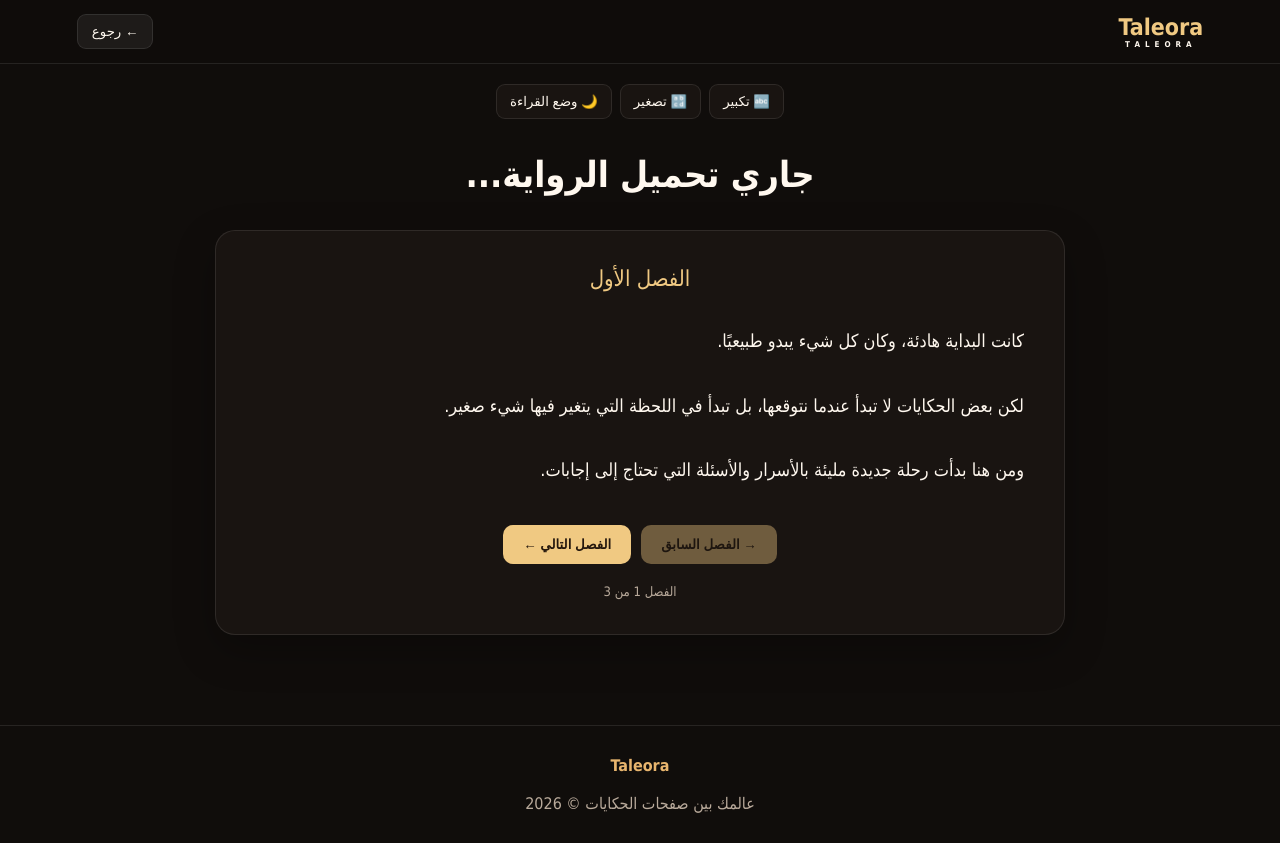
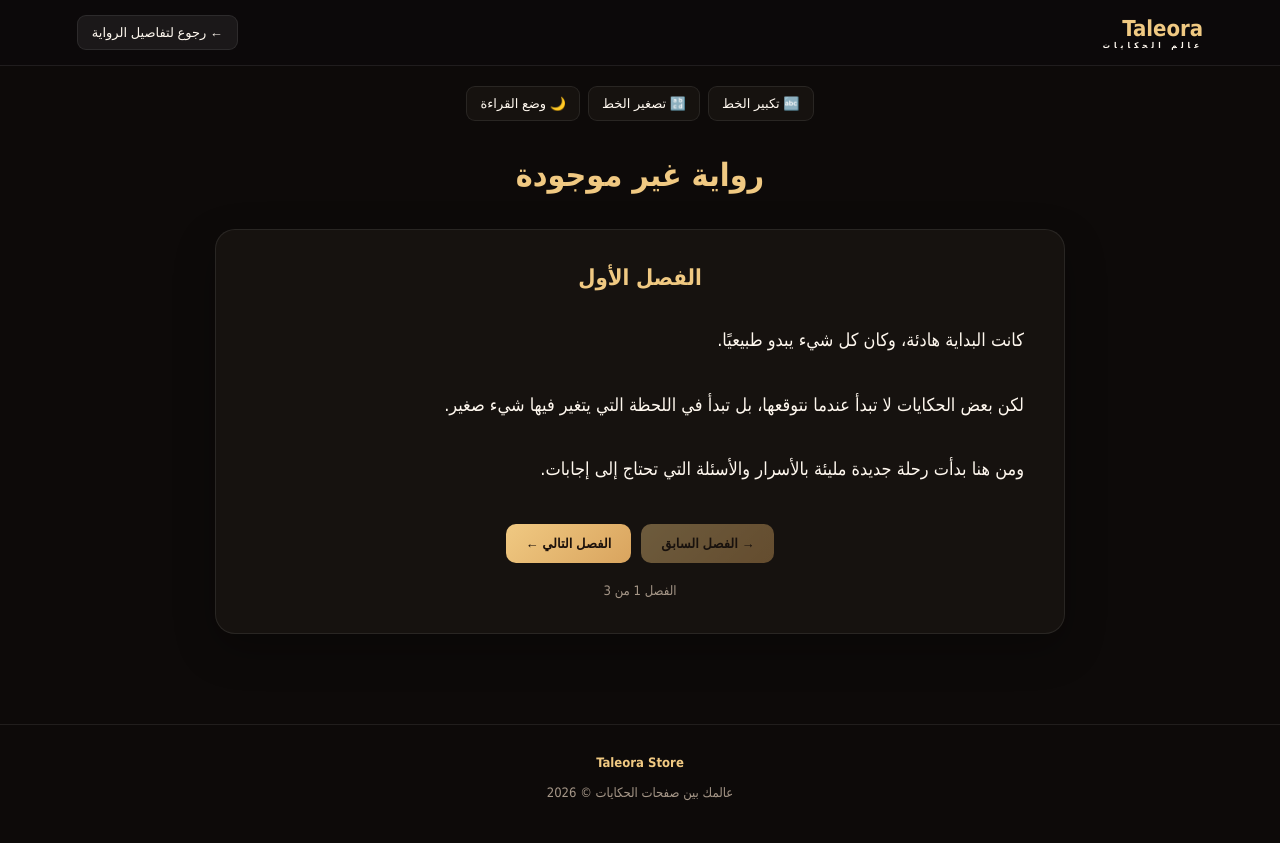
Before and after one commit to Yahia681/yahia681.github.io-, a plain HTML site: page reader.html in a window 1280 px wide. Drawn offline with Linux system fonts and the light colour scheme.

Commit message:
Update styles and text content in reader.html

```diff
--- a/reader.html
+++ b/reader.html
@@ -10,12 +10,13 @@
 <style>
 
 :root{
-  --bg:#100d0b;
-  --card:#191411;
+  --bg:#0d0a09;
+  --card:#16120f;
   --text:#fff8ef;
-  --muted:#b9aa9b;
-  --gold:#f0c982;
-  --line:#ffffff18;
+  --muted:#a69788;
+  --gold:#d9a45e;
+  --gold2:#f0c982;
+  --line:#ffffff15;
 }
 
 *{
@@ -38,6 +39,7 @@ body.reading{
   --text:#30261e;
   --muted:#75685b;
   --gold:#8b5a25;
+  --gold2:#5a3812;
   --line:#00000015;
 }
 
@@ -52,10 +54,10 @@ header{
   justify-content:space-between;
   align-items:center;
 
-  padding:14px 6%;
+  padding:15px 6%;
 
-  background:#100d0bed;
-  backdrop-filter:blur(12px);
+  background:#0d0a0be8;
+  backdrop-filter:blur(15px);
 
   border-bottom:1px solid var(--line);
 }
@@ -65,8 +67,8 @@ body.reading header{
 }
 
 .logo{
-  color:var(--gold);
-  font-size:23px;
+  color:var(--gold2);
+  font-size:22px;
   font-weight:900;
 }
 
@@ -74,7 +76,7 @@ body.reading header{
   display:block;
   color:var(--text);
   font-size:8px;
-  letter-spacing:5px;
+  letter-spacing:4px;
   text-align:center;
 }
 
@@ -85,6 +87,7 @@ body.reading header{
   padding:9px 14px;
   border-radius:9px;
   cursor:pointer;
+  font-size:13px;
 }
 
 /* أدوات القراءة */
@@ -111,6 +114,7 @@ body.reading header{
   border-radius:9px;
 
   cursor:pointer;
+  font-size:13px;
 }
 
 /* الصفحة */
@@ -128,12 +132,14 @@ body.reading header{
 }
 
 .title h1{
-  font-size:36px;
+  font-size:32px;
   margin:0 0 10px;
+  color:var(--gold2);
 }
 
 .author{
-  color:var(--gold);
+  color:var(--muted);
+  font-size:14px;
 }
 
 /* الكتاب */
@@ -155,11 +161,12 @@ body.reading header{
 .chapter{
   text-align:center;
 
-  color:var(--gold);
+  color:var(--gold2);
 
   font-size:22px;
 
   margin-bottom:30px;
+  font-weight:bold;
 }
 
 #story{
@@ -182,9 +189,9 @@ body.reading header{
 }
 
 .nav{
-  background:var(--gold);
+  background:linear-gradient(135deg, var(--gold2), var(--gold));
 
-  color:#24170d;
+  color:#1c110b;
 
   border:0;
 
@@ -195,6 +202,7 @@ body.reading header{
   cursor:pointer;
 
   font-weight:900;
+  font-size:13px;
 }
 
 .nav:disabled{
@@ -220,6 +228,7 @@ footer{
   border-top:1px solid var(--line);
 
   color:var(--muted);
+  font-size:13px;
 }
 
 /* الموبايل */
@@ -227,7 +236,7 @@ footer{
 @media(max-width:600px){
 
   .title h1{
-    font-size:29px;
+    font-size:26px;
   }
 
   .content{
@@ -255,7 +264,7 @@ footer{
 Taleora
 
 <small>
-TALEORA
+عالم الحكايات
 </small>
 
 </div>
@@ -264,7 +273,7 @@ TALEORA
 class="back"
 onclick="goBack()"
 >
-← رجوع
+← رجوع لتفاصيل الرواية
 </button>
 
 </header>
@@ -278,14 +287,14 @@ onclick="goBack()"
 class="tool"
 onclick="changeFont(1)"
 >
-🔤 تكبير
+🔤 تكبير الخط
 </button>
 
 <button
 class="tool"
 onclick="changeFont(-1)"
 >
-🔡 تصغير
+🔡 تصغير الخط
 </button>
 
 <button
@@ -381,8 +390,8 @@ id="progress"
 
 <footer>
 
-<strong style="color:#e8b56e">
-Taleora
+<strong style="color:var(--gold2)">
+Taleora Store
 </strong>
 
 <br><br>
@@ -395,7 +404,7 @@ Taleora
 <script>
 
 /* =========================
-   بيانات الروايات
+   بيانات الروايات (المتطابقة مع المتجر)
 ========================= */
 
 const books={
@@ -426,45 +435,35 @@ author:"منى الشاذلي"
 },
 
 6:{
-title:"ليلة لا تنتهي",
-author:"محمد صادق"
-},
-
-7:{
 title:"1984",
 author:"جورج أورويل"
 },
 
+7:{
+title:"مترو الحلم الأخير",
+author:"عمرو عبد الحميد"
+},
+
 8:{
-title:"مئة عام من العزلة",
-author:"غابرييل غارسيا ماركيز"
+title:"ما تبقى لكم",
+author:"غسان كنفاني"
 },
 
 9:{
-title:"الحصان الأسود",
-author:"أحمد خالد توفيق"
+title:"أرض زيكولا",
+author:"عمرو عبد الحميد"
 },
 
 10:{
-title:"الأمير الصغير",
-author:"أنطوان دو سانت"
-},
-
-11:{
-title:"تذكرة إلى سرمد",
-author:"أحمد مراد"
-},
-
-12:{
-title:"رجال في الشمس",
-author:"غسان كنفاني"
+title:"سكوربيوس (الجزء الثاني)",
+author:"شهد قربان"
 }
 
 };
 
 
 /* =========================
-   معرفة الرواية
+   معرفة الرواية الحالية
 ========================= */
 
 const params=
@@ -480,7 +479,7 @@ books[bookId];
 
 
 /* =========================
-   عرض الرواية
+   عرض بيانات الرواية
 ========================= */
 
 if(book){
@@ -490,13 +489,16 @@ document.getElementById("bookTitle")
 
 document.getElementById("bookAuthor")
 .textContent=
-"✍️ "+book.author;
+"✍️ المؤلف: "+book.author;
 
+} else {
+document.getElementById("bookTitle")
+.textContent="رواية غير موجودة";
 }
 
 
 /* =========================
-   الفصول
+   الفصول التجريبية
 ========================= */
 
 const chapters=[
@@ -586,6 +588,8 @@ localStorage.getItem(
 
 function renderChapter(){
 
+if (!chapters[currentChapter]) return;
+
 const chapter=
 chapters[currentChapter];
 
@@ -605,7 +609,7 @@ document.getElementById("progress")
 chapters.length;
 
 
-/* تعطيل الأزرار */
+/* تعطيل الأزرار عند الأطراف */
 
 document.getElementById("previous")
 .disabled=
@@ -617,7 +621,7 @@ currentChapter===
 chapters.length-1;
 
 
-/* حفظ آخر فصل */
+/* حفظ آخر فصل تم قراءته محلياً */
 
 localStorage.setItem(
 "taleora_chapter_"+bookId,
@@ -677,7 +681,7 @@ behavior:"smooth"
 
 
 /* =========================
-   حجم الخط
+   تحكم بحجم الخط
 ========================= */
 
 let fontSize=18;
@@ -700,7 +704,7 @@ fontSize+"px";
 
 
 /* =========================
-   وضع القراءة
+   تبديل وضع القراءة النهاري/الليلي
 ========================= */
 
 function toggleReadingMode(){
@@ -713,7 +717,7 @@ document.body.classList.toggle(
 
 
 /* =========================
-   رجوع
+   الرجوع لصفحة تفاصيل الرواية
 ========================= */
 
 function goBack(){
@@ -725,7 +729,7 @@ window.location.href=
 
 
 /* =========================
-   تشغيل
+   التشغيل الأولي
 ========================= */
 
 renderChapter();
@@ -734,4 +738,4 @@ renderChapter();
 
 </body>
 
-  </html>
+</html>
```
